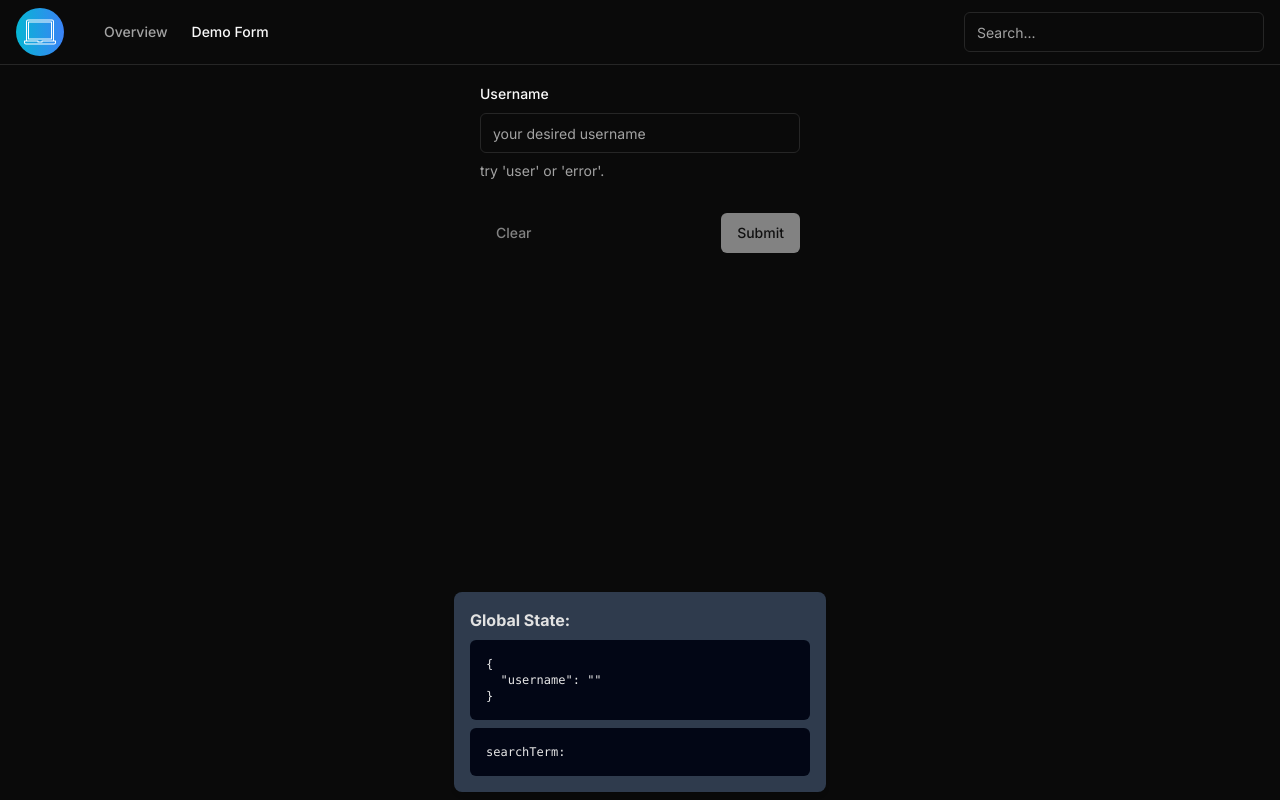
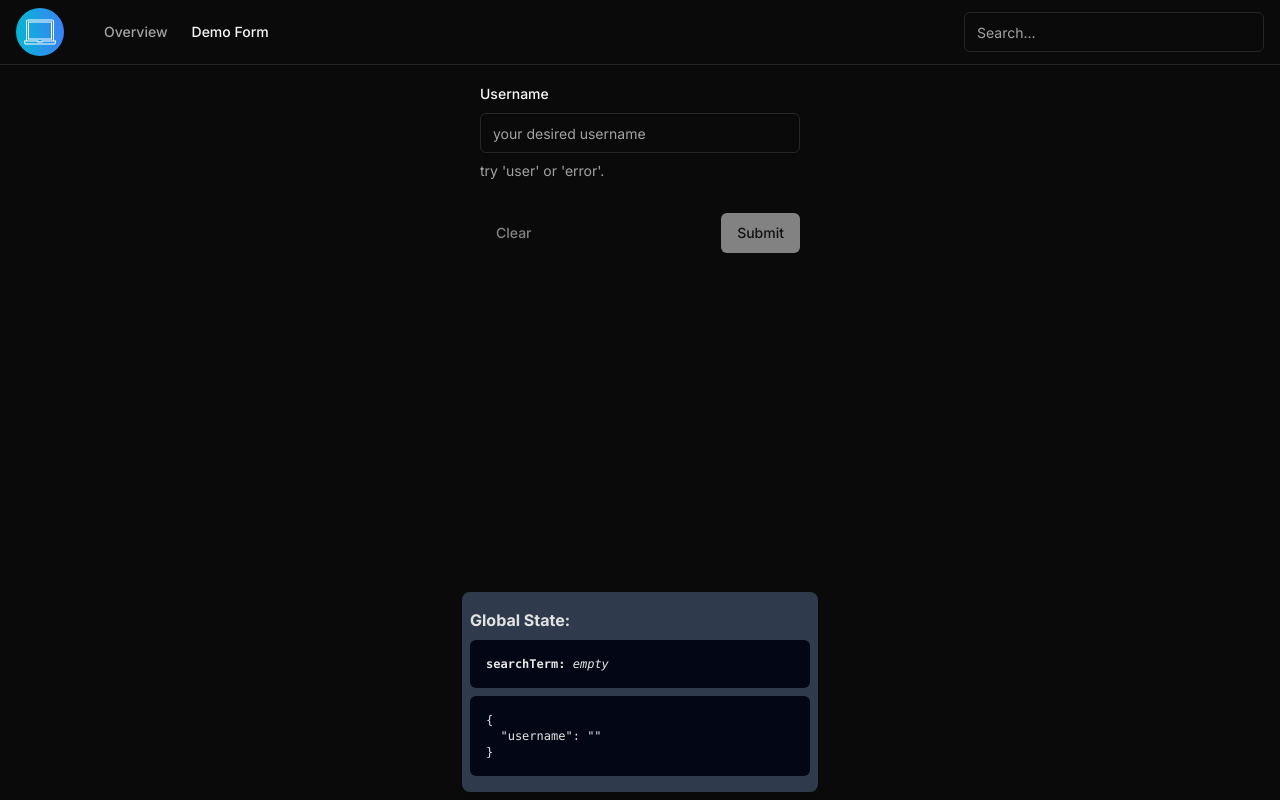
Before and after one commit to JoaoPauloCMarra/Nextjs-Boilerplate, a Next.js app: page /demo-form in a window 1280 px wide. Built offline with nearby package versions, Linux system fonts and the light colour scheme.

Commit message:
demo-form with loading and skeleton demo

```diff
--- a/src/app/demo-form/page.tsx
+++ b/src/app/demo-form/page.tsx
@@ -1,11 +1,20 @@
-import { Suspense } from 'react';
 import type { Metadata } from 'next';
 import dynamic from 'next/dynamic';
 import { baseMetadata } from '@/lib/constants';
+import { waitSeconds } from '@/lib/utils';
 import { usernameFormSubmit } from '@/app/actions/username';
+import UsernameFormSkeleton from '@/features/username-form/skeleton';
 
-const UsernameForm = dynamic(() =>
-	import('@/features/username-form').then((module) => module.UsernameForm)
+const UsernameForm = dynamic(
+	async () => {
+		await waitSeconds(2);
+		return import('@/features/username-form').then((module) => module.UsernameForm);
+	},
+	{
+		loading: () => {
+			return <UsernameFormSkeleton />;
+		}
+	}
 );
 
 export const metadata: Metadata = {
@@ -15,12 +24,11 @@ export const metadata: Metadata = {
 };
 
 export default async function DemoForm() {
+	await waitSeconds(2);
 	return (
 		<div className="container flex flex-1 flex-col items-center py-4 md:gap-4">
 			<div className="flex w-full flex-col md:w-80 md:gap-4">
-				<Suspense fallback={null}>
-					<UsernameForm action={usernameFormSubmit} />
-				</Suspense>
+				<UsernameForm action={usernameFormSubmit} />
 			</div>
 		</div>
 	);
--- a/src/app/globals.css
+++ b/src/app/globals.css
@@ -24,6 +24,9 @@
 
 		--accent: 0 0% 14.9%;
 		--accent-foreground: 0 0% 98%;
+
+		--successful: 142.1 76.2% 36.3%;
+		--successful-foreground: 103, 44%, 89%;
 
 		--destructive: 0 62.8% 30.6%;
 		--destructive-foreground: 0 0% 98%;
--- a/src/app/layout.tsx
+++ b/src/app/layout.tsx
@@ -38,11 +38,11 @@ export default function RootLayout({ children }: PropsWithChildren) {
 	return (
 		<html lang="en" className={fontSans.variable} suppressHydrationWarning>
 			<body
-				className="min-h-screen bg-background font-sans text-foreground antialiased"
+				className="bg-background font-sans text-foreground antialiased"
 				suppressHydrationWarning
 			>
 				<Provider>
-					<div className="relative flex min-h-screen flex-col">
+					<div className="relative flex flex-col">
 						<div className="border-b">
 							<div className="flex flex-col items-center justify-center p-4 md:h-16 md:flex-row md:py-0">
 								<div className="mb-6 md:mb-0 md:mr-4">
--- a/src/app/loading.tsx
+++ b/src/app/loading.tsx
@@ -1,12 +1,9 @@
-import { Loader2 as LoadingIcon } from 'lucide-react';
+import LoadingIndicator from '@/components/LoadingIndicator';
 
 export default function Loading() {
 	return (
-		<div className="flex flex-1 items-center justify-center py-12" role="status">
-			<div className="animate-spin text-primary">
-				<LoadingIcon size={48} />
-				<span className="sr-only">Loading...</span>
-			</div>
+		<div className="flex flex-1 items-center justify-center py-12">
+			<LoadingIndicator size={60} />
 		</div>
 	);
 }
--- /dev/null
+++ b/src/components/LoadingIndicator.tsx
@@ -0,0 +1,16 @@
+import { Loader2 as LoadingIcon } from 'lucide-react';
+import { cn } from '@/lib/utils';
+
+type Props = {
+	size?: number;
+	className?: string;
+};
+
+export default function LoadingIndicator({ size = 24, className }: Props) {
+	return (
+		<div className={cn('animate-spin', className)} role="status">
+			<LoadingIcon size={size} />
+			<span className="sr-only">loading</span>
+		</div>
+	);
+}
--- a/src/components/global-state-debugger.tsx
+++ b/src/components/global-state-debugger.tsx
@@ -8,14 +8,16 @@ export default function GlobalStateDebugger() {
 	const searchTerm = useAtomValue(getSearchTermAtom);
 
 	return (
-		<div className="fixed bottom-2 hidden w-full flex-col items-center opacity-90 md:flex">
-			<div className="rounded-lg bg-slate-700 p-4 shadow-md">
+		<div className="fixed bottom-2 flex w-full flex-col items-center opacity-90">
+			<div className="rounded-lg bg-slate-700 px-2 py-4 shadow-md">
 				<h4 className="text-base font-bold">Global State:</h4>
 				<pre className="mt-2 w-[340px] max-w-full rounded-md bg-slate-950 p-4 text-xs">
-					<code className="text-white">{JSON.stringify(userInfo, null, 2)}</code>
+					<code className="text-white">
+						<b>searchTerm:</b> {searchTerm || <i>empty</i>}
+					</code>
 				</pre>
 				<pre className="mt-2 w-[340px] max-w-full rounded-md bg-slate-950 p-4 text-xs">
-					<code className="text-white">searchTerm: {searchTerm}</code>
+					<code className="text-white">{JSON.stringify(userInfo, null, 2)}</code>
 				</pre>
 			</div>
 		</div>
--- a/src/components/primitives/toast.tsx
+++ b/src/components/primitives/toast.tsx
@@ -27,6 +27,8 @@ const toastVariants = cva(
 		variants: {
 			variant: {
 				default: 'border bg-background text-foreground',
+				accent: 'group border-accent bg-accent text-accent-foreground',
+				successful: 'group border-successful bg-successful text-successful-foreground',
 				destructive: 'group border-destructive bg-destructive text-destructive-foreground'
 			}
 		},
--- /dev/null
+++ b/src/features/username-form/skeleton.tsx
@@ -0,0 +1,17 @@
+import { Skeleton } from '@/components/primitives/skeleton';
+
+export default function UsernameFormSkeleton() {
+	return (
+		<div className="flex flex-col space-y-8">
+			<div className="w-full space-y-2">
+				<Skeleton className="h-4 w-20" />
+				<Skeleton className="h-10 w-full" />
+				<Skeleton className="h-4 w-28" />
+			</div>
+			<div className="flex w-full justify-between">
+				<Skeleton className="h-10 w-16" />
+				<Skeleton className="h-10 w-20" />
+			</div>
+		</div>
+	);
+}
--- a/src/features/username-form/use-username-form.tsx
+++ b/src/features/username-form/use-username-form.tsx
@@ -38,7 +38,8 @@ export function useUsernameForm(props: UseUsernameFormProps) {
 					setUser(result.data);
 					form.reset(data);
 					toast({
-						description: `Your new username is "${result.data.username}"`
+						description: `Your new username is "${result.data.username}"`,
+						variant: 'successful'
 					});
 				} else {
 					form.setError('root', {
--- a/tailwind.config.ts
+++ b/tailwind.config.ts
@@ -30,6 +30,10 @@ const config: Config = {
 				secondary: {
 					DEFAULT: 'hsl(var(--secondary))',
 					foreground: 'hsl(var(--secondary-foreground))'
+				},
+				successful: {
+					DEFAULT: 'hsl(var(--successful))',
+					foreground: 'hsl(var(--successful-foreground))'
 				},
 				destructive: {
 					DEFAULT: 'hsl(var(--destructive))',
```
Also changed, not shown: 1 other file (tests, documents, lock files or other folders).
